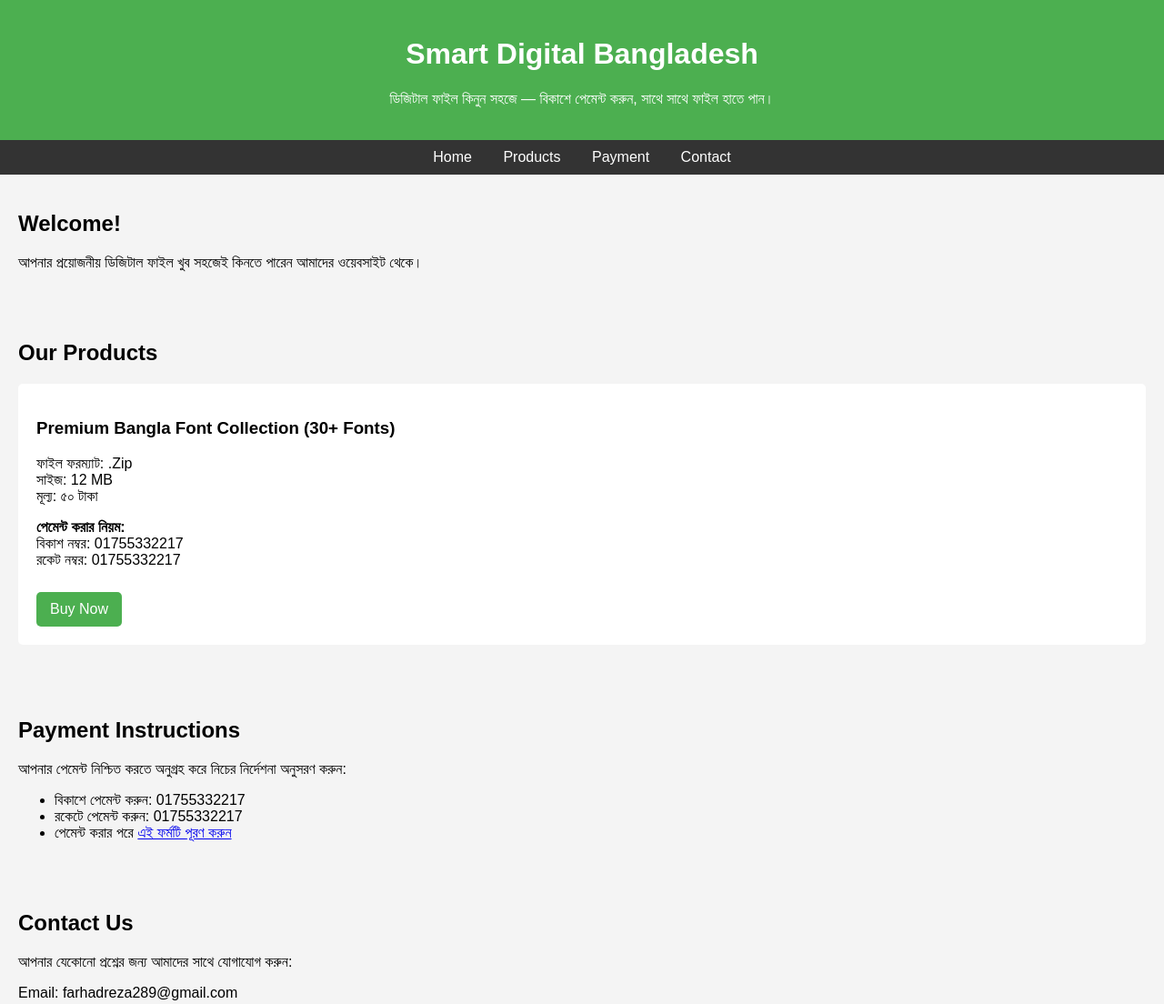
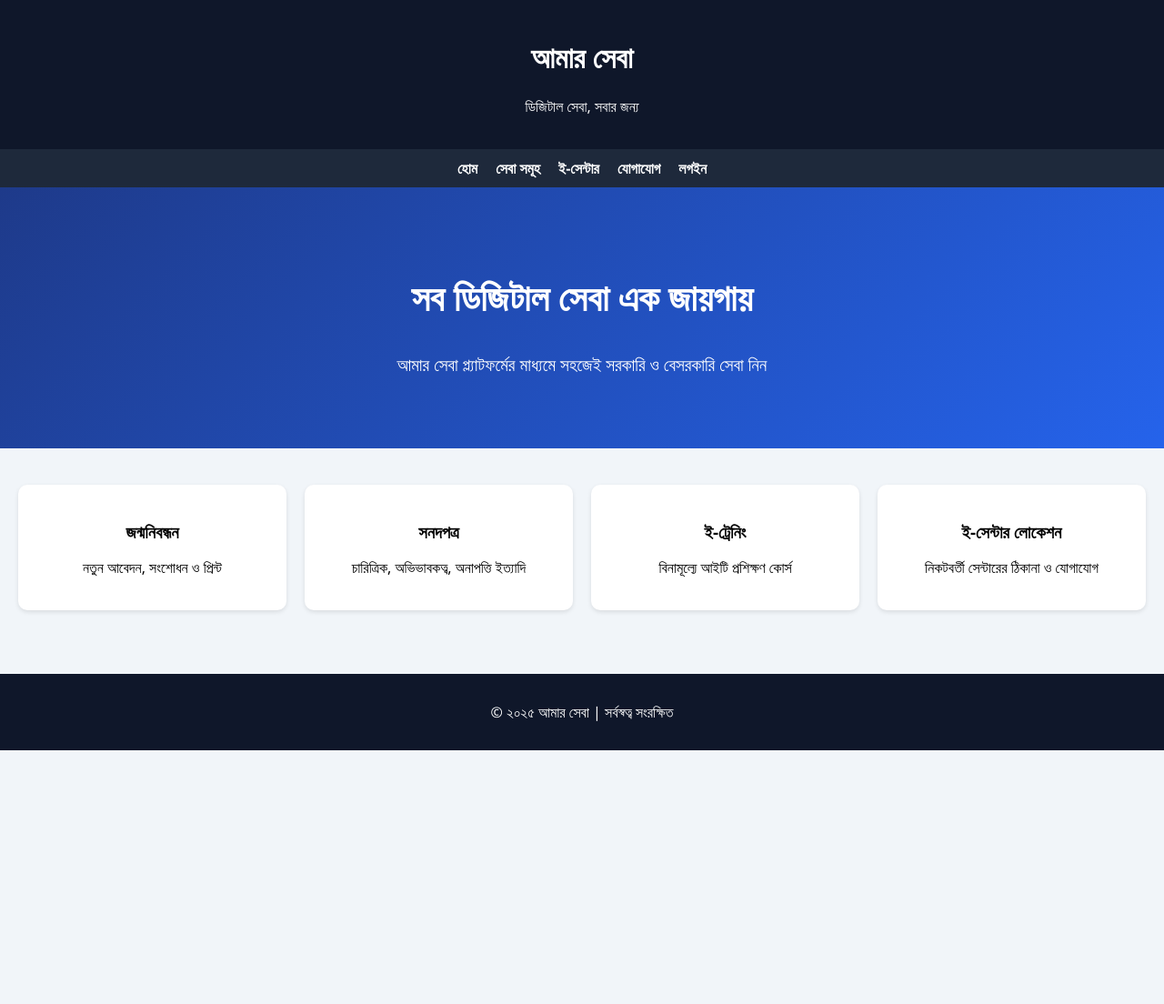
Before and after one commit to smartdigitalbangladesh/Smart-Digital-Bangladesh, a plain HTML site: page index.html in a window 1280 px wide. Shown: the top 1104 px of the page at 91% size. After the commit the page ends 825 px from the top, so only its background shows below. Drawn offline with Linux system fonts and the light colour scheme.

Commit message:
Add files via upload

```diff
--- a/index.html
+++ b/index.html
@@ -1,111 +1,109 @@
-
 <!DOCTYPE html>
-<html xmlns="http://www.w3.org/1999/xhtml">
+<html lang="bn">
 <head>
-  <meta charset="UTF-8" />
-  <meta content='width=device-width, initial-scale=1.0' name='viewport' />
-  <title>Smart Digital File Store</title>
+  <meta charset="UTF-8">
+  <meta name="viewport" content="width=device-width, initial-scale=1.0">
+  <title>আমার সেবা</title>
   <style>
     body {
-      font-family: Arial, sans-serif;
       margin: 0;
-      padding: 0;
-      background: #f4f4f4;
+      font-family: 'Segoe UI', sans-serif;
+      background-color: #f1f5f9;
     }
     header {
-      background: #4CAF50;
+      background-color: #0f172a;
       color: white;
       padding: 20px;
       text-align: center;
     }
     nav {
-      background: #333;
+      background-color: #1e293b;
       padding: 10px;
-      text-align: center;
+      display: flex;
+      justify-content: center;
+      gap: 20px;
     }
     nav a {
       color: white;
-      margin: 0 15px;
       text-decoration: none;
+      font-weight: bold;
     }
-    .container {
+    nav a:hover {
+      text-decoration: underline;
+    }
+    .hero {
+      background: linear-gradient(135deg, #1e3a8a, #2563eb);
+      color: white;
+      padding: 60px 20px;
+      text-align: center;
+    }
+    .hero h1 {
+      font-size: 2.5rem;
+    }
+    .hero p {
+      font-size: 1.2rem;
+    }
+    .services {
+      padding: 40px 20px;
+      display: grid;
+      grid-template-columns: repeat(auto-fit, minmax(250px, 1fr));
+      gap: 20px;
+    }
+    .service-card {
+      background-color: white;
       padding: 20px;
+      border-radius: 10px;
+      box-shadow: 0 2px 5px rgba(0,0,0,0.1);
+      text-align: center;
     }
-    .product {
-      background: white;
-      padding: 20px;
-      margin-bottom: 20px;
-      border-radius: 5px;
-    }
-    .button {
-      background: #4CAF50;
-      color: white;
-      padding: 10px 15px;
-      text-decoration: none;
-      border-radius: 5px;
-      display: inline-block;
-      margin-top: 10px;
+    .service-card h3 {
+      margin-bottom: 10px;
     }
     footer {
-      background: #333;
+      background-color: #0f172a;
       color: white;
       text-align: center;
-      padding: 10px;
+      padding: 15px;
+      margin-top: 30px;
     }
   </style>
 </head>
 <body>
-
   <header>
-    <h1>Smart Digital Bangladesh</h1>
-    <p>ডিজিটাল ফাইল কিনুন সহজে — বিকাশে পেমেন্ট করুন, সাথে সাথে ফাইল হাতে পান।</p>
+    <h1>আমার সেবা</h1>
+    <p>ডিজিটাল সেবা, সবার জন্য</p>
   </header>
-
   <nav>
-    <a href="#home">Home</a>
-    <a href="#products">Products</a>
-    <a href="#payment">Payment</a>
-    <a href="#contact">Contact</a>
+    <a href="#">হোম</a>
+    <a href="#">সেবা সমূহ</a>
+    <a href="#">ই-সেন্টার</a>
+    <a href="#">যোগাযোগ</a>
+    <a href="#">লগইন</a>
   </nav>
-
-  <div class="container" id="home">
-    <h2>Welcome!</h2>
-    <p>আপনার প্রয়োজনীয় ডিজিটাল ফাইল খুব সহজেই কিনতে পারেন আমাদের ওয়েবসাইট থেকে।</p>
-  </div>
-
-  <div class="container" id="products">
-    <h2>Our Products</h2>
-    <div class="product">
-      <h3>Premium Bangla Font Collection (30+ Fonts)</h3>
-      <p>ফাইল ফরম্যাট: .Zip<br />সাইজ: 12 MB<br />মূল্য: ৫০ টাকা</p>
-      <p><strong>পেমেন্ট করার নিয়ম:</strong><br />
-      বিকাশ নম্বর: 01755332217<br />
-      রকেট নম্বর: 01755332217</p>
-      <a href="#payment" class="button">Buy Now</a>
+  <section class="hero">
+    <h1>সব ডিজিটাল সেবা এক জায়গায়</h1>
+    <p>আমার সেবা প্ল্যাটফর্মের মাধ্যমে সহজেই সরকারি ও বেসরকারি সেবা নিন</p>
+  </section>
+  <section class="services">
+    <div class="service-card">
+      <h3>জন্মনিবন্ধন</h3>
+      <p>নতুন আবেদন, সংশোধন ও প্রিন্ট</p>
     </div>
-  </div>
-
-  <div class="container" id="payment">
-    <h2>Payment Instructions</h2>
-    <p>আপনার পেমেন্ট নিশ্চিত করতে অনুগ্রহ করে নিচের নির্দেশনা অনুসরণ করুন:</p>
-    <ul>
-      <li>বিকাশে পেমেন্ট করুন: 01755332217</li>
-      <li>রকেটে পেমেন্ট করুন: 01755332217</li>
-      <li>পেমেন্ট করার পরে <a href="https://forms.gle/your-google-form-link" target="_blank">এই ফর্মটি পূরণ করুন</a></li>
-    </ul>
-  </div>
-
-  <div class="container" id="contact">
-    <h2>Contact Us</h2>
-    <p>আপনার যেকোনো প্রশ্নের জন্য আমাদের সাথে যোগাযোগ করুন:</p>
-    <p>Email: farhadreza289@gmail.com</p>
-    <p>WhatsApp: +8801755332217</p>
-    <p>Facebook Page: <a href="https://facebook.com/YourPage" target="_blank">facebook.com/YourPage</a></p>
-  </div>
-
+    <div class="service-card">
+      <h3>সনদপত্র</h3>
+      <p>চারিত্রিক, অভিভাবকত্ব, অনাপত্তি ইত্যাদি</p>
+    </div>
+    <div class="service-card">
+      <h3>ই-ট্রেনিং</h3>
+      <p>বিনামূল্যে আইটি প্রশিক্ষণ কোর্স</p>
+    </div>
+    <div class="service-card">
+      <h3>ই-সেন্টার লোকেশন</h3>
+      <p>নিকটবর্তী সেন্টারের ঠিকানা ও যোগাযোগ</p>
+    </div>
+  </section>
   <footer>
-    &copy; 2025 Smart Digital File Store. All rights reserved.
+    <p>&copy; ২০২৫ আমার সেবা | সর্বস্বত্ব সংরক্ষিত</p>
   </footer>
-
 </body>
 </html>
```
